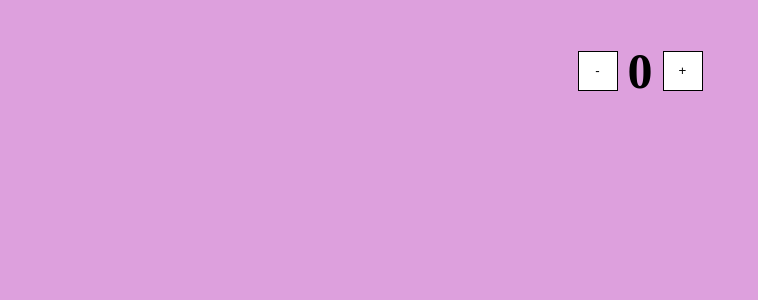
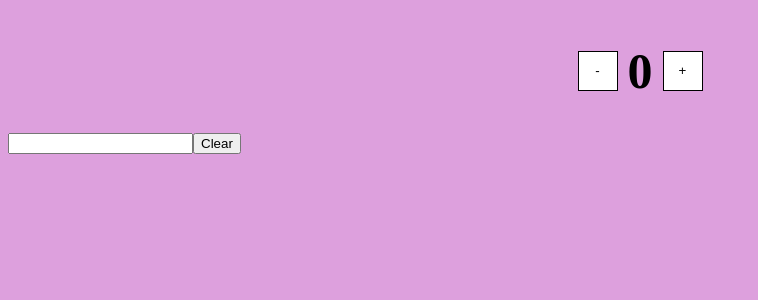
Before and after one commit to kristenwood123/react-counter, a React (Create React App) app: page / in a window 1280 px wide. Shown: the top 300 px of the page, without its empty margins (0-758 px from the left). Built offline with nearby package versions, Linux system fonts and the light colour scheme.

Commit message:
added input

```diff
--- a/src/App.css
+++ b/src/App.css
@@ -12,7 +12,7 @@ h1 {
   font-size: 50px;
 }
 
-button {
+.count {
   margin-left: 10px;
   margin-right: 10px;
   background-color: white;
--- a/src/App.js
+++ b/src/App.js
@@ -1,6 +1,7 @@
 import React, { useState } from 'react'
 import Counter from './Counter'
 import './App.css'
+import Input from './Input'
 
 function App () {
  const [count, setCount] = useState(0)
@@ -19,6 +20,10 @@ const decrement = () => {
       display={count}
       decrement={decrement}
       increment={increment} />
+
+      <Input />
+
+
     </div>
   );
 }
--- a/src/Counter.js
+++ b/src/Counter.js
@@ -5,9 +5,9 @@ import './App.css'
 
     return (
       <div className='counter'>
-      <button onClick={decrement}>-</button>
+      <button className='count' onClick={decrement}>-</button>
         <h1>{display}</h1>
-        <button onClick={increment}>+</button>
+        <button className='count' onClick={increment}>+</button>
        </div>
     )
     }
--- /dev/null
+++ b/src/Input.js
@@ -0,0 +1,57 @@
+import { render } from '@testing-library/react'
+import React, { useState } from 'react'
+
+function Input () {
+  const [input, setInput] = useState('')
+
+  const handleInput = e => {
+    setInput(e.target.value)
+  }
+
+  return (
+    <div>
+      <div>{input}</div>
+      <input type="text"
+        onChange={handleInput}
+
+      />
+      <button>Clear</button>
+    </div>
+  )
+}
+
+export default Input
+
+
+
+
+
+
+
+
+//  constructor(props) {
+//    super(props)
+//    this.state = { value: ''};
+
+// this.handleInput = this.handleInput.bind(this);
+//  }
+
+//     handleInput = e => {
+//       this.setState({
+//         value: e.target.value
+//       })
+//  }
+
+//   render() {
+//   return (
+//     <div>
+//     <div>{this.state.value}</div>
+//       <input
+//       type="text"
+//       onChange={this.handleInput}
+//       />
+//       <button>Clear</button>
+//     </div>
+
+//     )
+//   }
```
